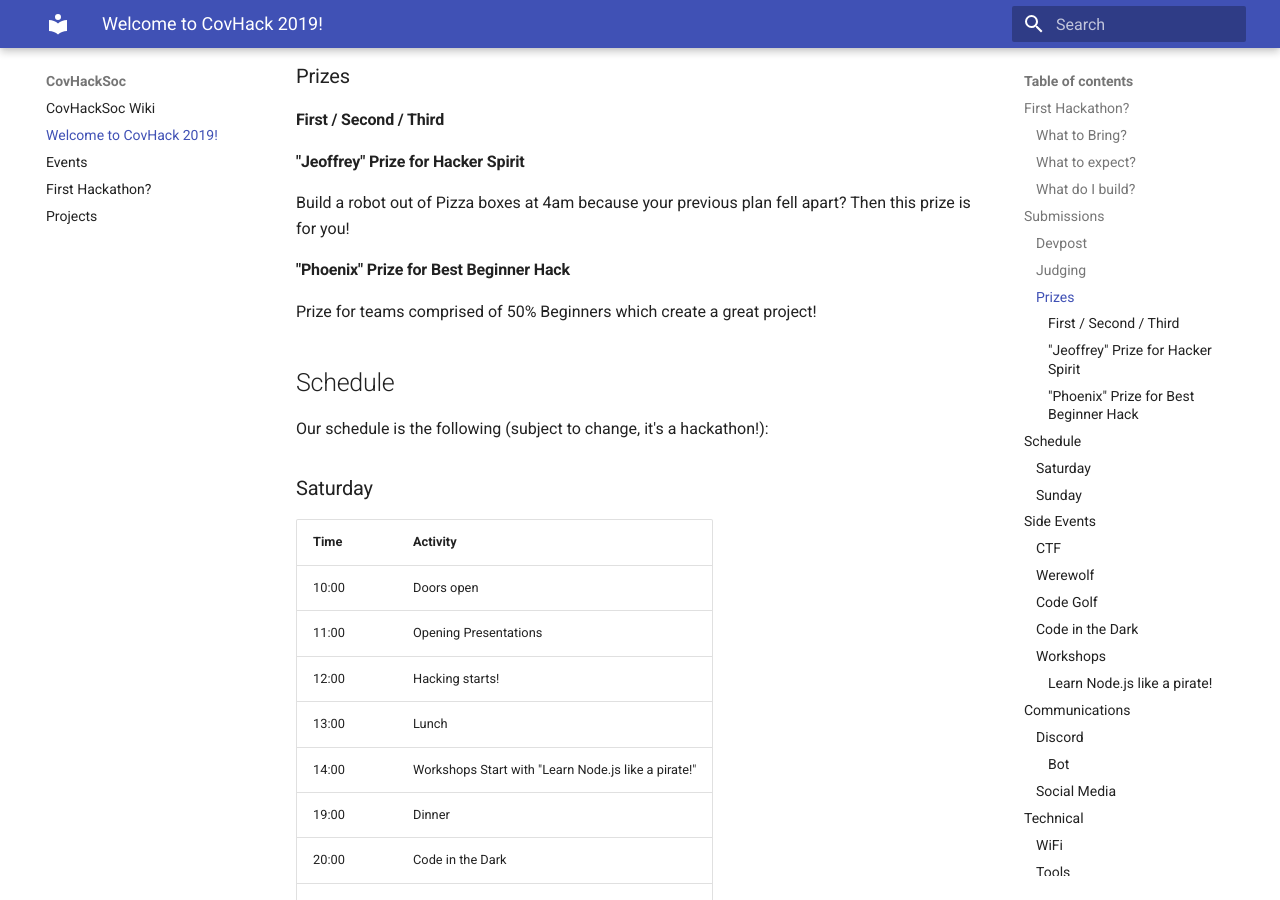
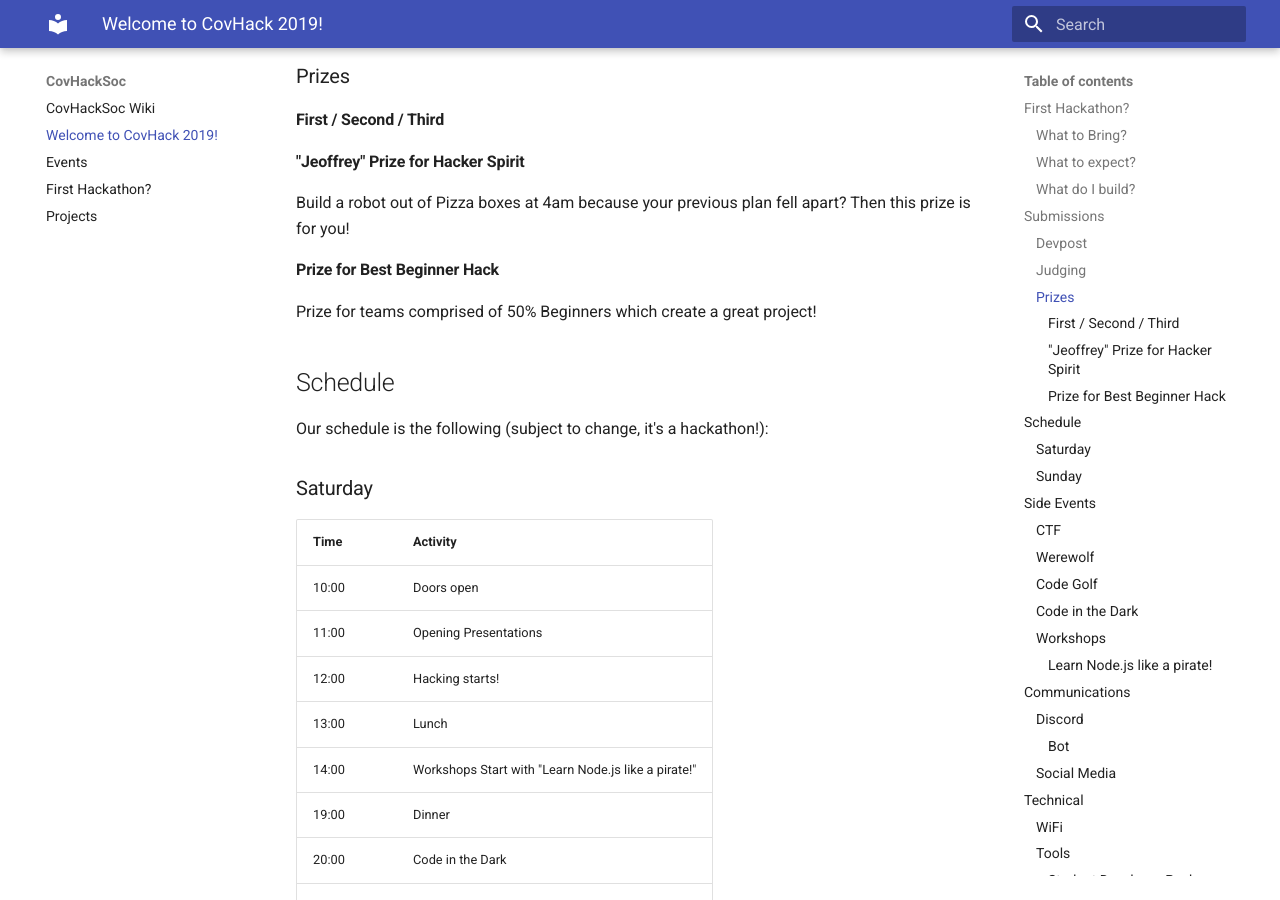
Before and after one commit to CovHackSoc/wiki.covhack.org, an MkDocs documentation site: the page built from docs/covhack2019.md, in a window 1280 px wide and 900 px high, scrolled down 1492 px. Built offline with MkDocs 1.6.1 and Material for MkDocs 9.7.7, drawn with Linux system fonts in a browser that asks for light colours.

Commit message:
Removing reference to Phoenix

```diff
--- a/docs/covhack2019.md
+++ b/docs/covhack2019.md
@@ -57,7 +57,7 @@ Please do not start projects before 12:00 on the Saturday! You can have ideas be
 
 Build a robot out of Pizza boxes at 4am because your previous plan fell apart? Then this prize is for you!
 
-#### "Phoenix" Prize for Best Beginner Hack
+#### Prize for Best Beginner Hack
 
 Prize for teams comprised of 50% Beginners which create a great project!
 
```
